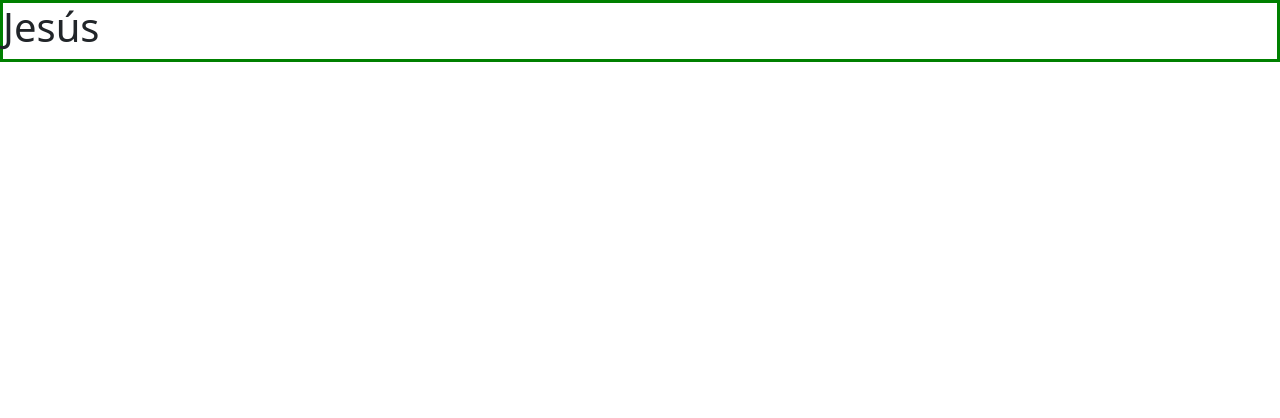
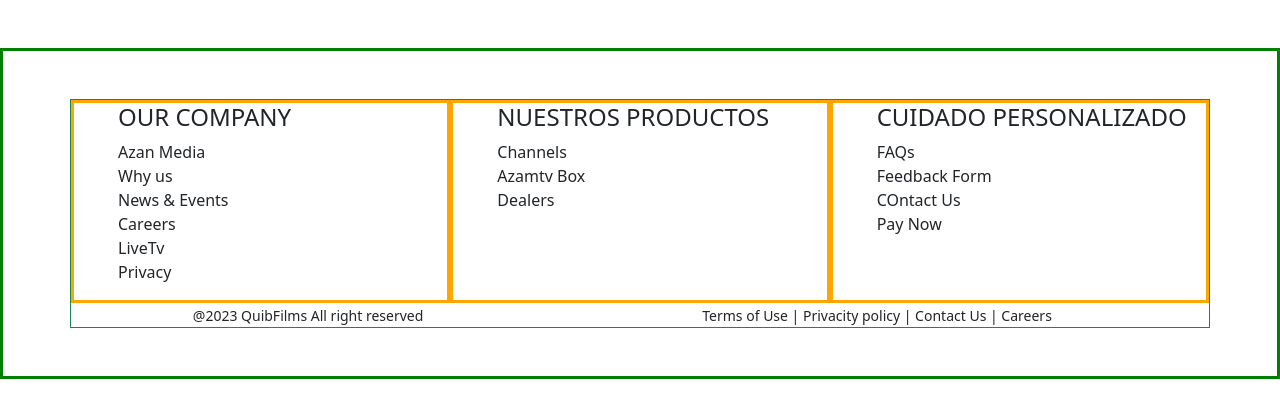
Before and after one commit to GRANalejandro/QuibFilms, a React (Vite) app in the folder Frontend/: page / in a window 1280 px wide. Shown: the top 418 px of the page. Built offline with nearby package versions, Linux system fonts and the light colour scheme.

Commit message:
avance footer

```diff
--- a/Frontend/src/components/main/main-footer.jsx
+++ b/Frontend/src/components/main/main-footer.jsx
@@ -1,7 +1,45 @@
 export default function MainFooter(){
     return(
         <>
-        <div className="foot"><h1>Jesús</h1></div>
+        <footer className="footer my-5">
+            <div className="container border border-success my-lg-5">
+                <div className="row">
+                    <div className="col-md-4 footer__column">
+                        <ul><h4>OUR COMPANY</h4>
+                            <li>Azan Media</li>
+                            <li>Why us</li>
+                            <li>News & Events</li>
+                            <li>Careers</li>
+                            <li>LiveTv</li>
+                            <li>Privacy</li>
+                        </ul>
+                    </div>
+                    <div className="col-md-4 footer__column">
+                        <ul><h4>NUESTROS PRODUCTOS</h4>
+                            <li>Channels</li>
+                            <li>Azamtv Box</li>
+                            <li>Dealers</li>
+                        </ul>
+                    </div>
+                    <div className="col-md-4 footer__column">
+                    <ul><h4>CUIDADO PERSONALIZADO</h4>
+                            <li>FAQs</li>
+                            <li>Feedback Form</li>
+                            <li>COntact Us</li>
+                            <li>Pay Now</li>
+                        </ul>
+                    </div>
+                </div>
+                <div className="row footer__copy px-auto">
+                    <div className="col-md-5 lg-6">
+                        <span>@2023 QuibFilms All right reserved</span>
+                    </div>
+                    <div className="col-md-7 lg-6">
+                        <span>Terms of Use | Privacity policy | Contact Us | Careers</span>
+                    </div>
+                </div>
+            </div>
+        </footer>
         </>
     )
 }
--- /dev/null
+++ b/Frontend/src/scss/settings/_typography.scss
@@ -0,0 +1,6 @@
+span{
+    font-size: 14px;
+}
+ul li{
+    list-style: none;
+}
--- a/Frontend/src/scss/settings/_variables.scss
+++ b/Frontend/src/scss/settings/_variables.scss
@@ -5,8 +5,8 @@
 $bluedk :#1033ae ;
 $brown :#5c4031 ;
 $grey: #c2a696 ;
-$purple:060844 ;
+$purple:#060844 ;
 $red:#FF0031;
-$white:white;
+$white:#ffffff;
 //Fonts
 $font-nm: 'Roboto';
--- a/Frontend/src/scss/settings/index.scss
+++ b/Frontend/src/scss/settings/index.scss
@@ -1,2 +1,3 @@
 @import "./settings";
 @import "./variables";
+@import "./typography";
--- a/Frontend/src/scss/theme/components/main-footer.scss
+++ b/Frontend/src/scss/theme/components/main-footer.scss
@@ -1,3 +1,18 @@
-.foot{
+.footer{
     border: 3px solid green;
+    &__column{
+        border: 3px solid yellow;
+        @include from(m){
+            border: 3px solid greenyellow;
+        }
+        @include from(l){
+            border: 3px solid red;
+        }
+        @include from(xl){
+            border: 3px solid orange;
+        }
+    }
+    &__copy{
+        text-align: center;
+    }
 }
```
